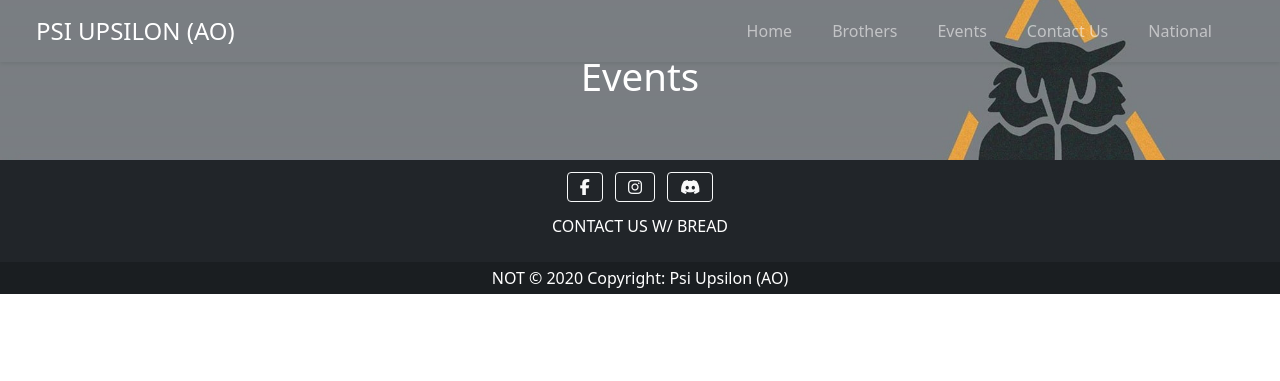
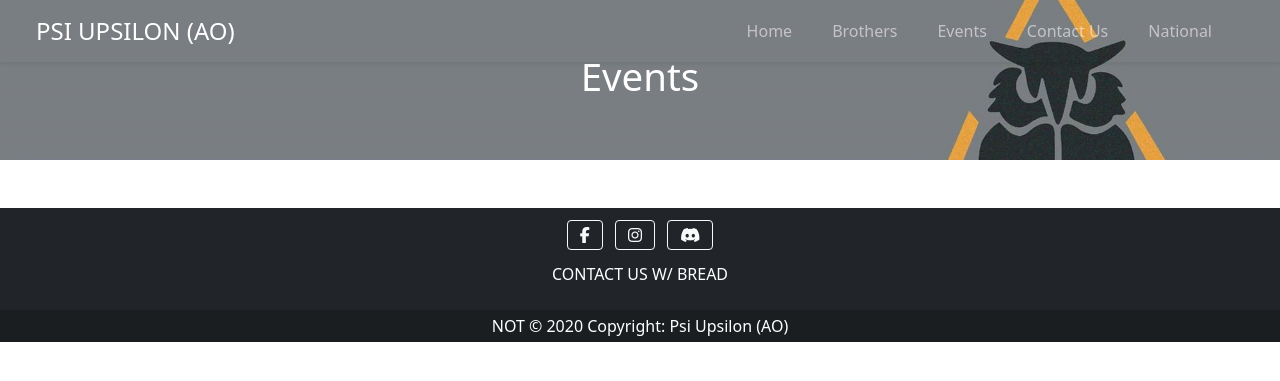
Before and after one commit to Sycther/psiu, a Flask app: template templates/events.html in a window 1280 px wide. Shown: the top 381 px of the page. Run offline with Flask 2, Linux system fonts and the light colour scheme; the template is opened without the code that fills it, so the values that code supplies are empty; some libraries are stand-ins or nearby versions.

Commit message:
Update Events Page

```diff
--- a/templates/events.html
+++ b/templates/events.html
@@ -1,5 +1,5 @@
 {% extends "base.html" %} {% set title = "Events" %} {% block content %}
-<div class="container text-center" style="max-width:65rem;">
+<div class="container text-center g-4 p-4" style="max-width:65rem;">
     {% for event in content.events %}
     <div class="card mb-2 mx-auto" style="width:40rem;">
         <div class="row g-0">
```
